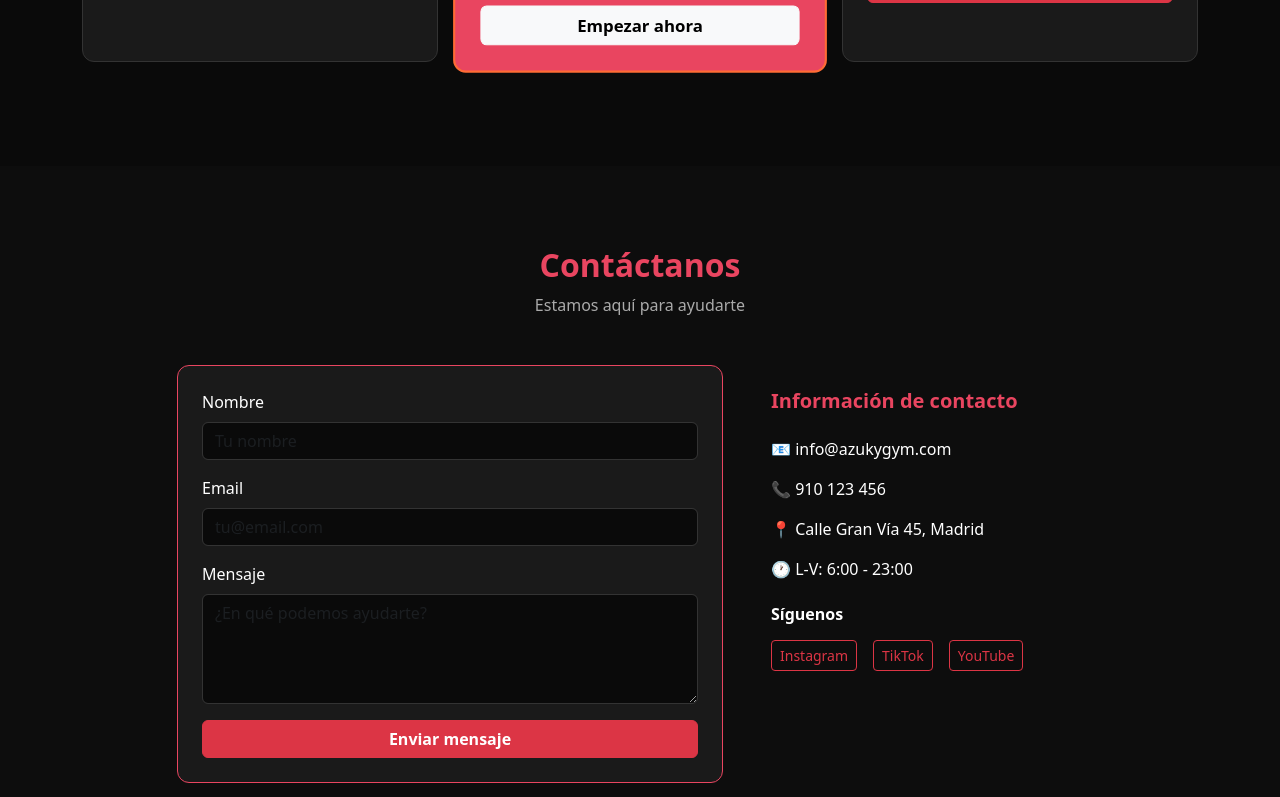
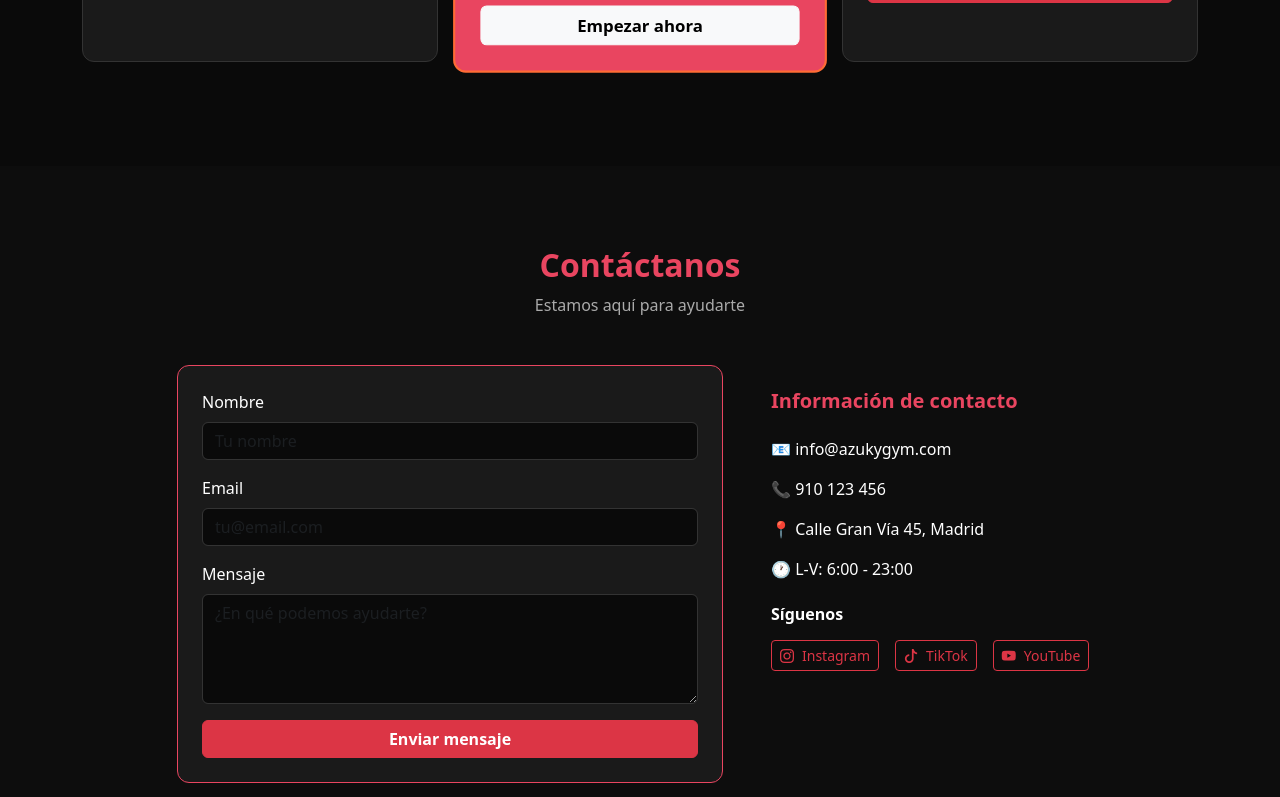
Before and after one commit to lilahmd/AzukyGym, a React (Vite) app in the folder frontend/: page / in a window 1280 px wide. Shown: the part 2000-2797 px from the top of the page. Built offline with nearby package versions, Linux system fonts and the light colour scheme.

Commit message:
añadir enlaces en siguenos

```diff
--- a/frontend/index.html
+++ b/frontend/index.html
@@ -3,6 +3,7 @@
   <head>
     <meta charset="UTF-8" />
     <link rel="icon" type="image/png" href="/logo_azuky_sin_fondo.png" />
+    <link rel="stylesheet" href="https://cdn.jsdelivr.net/npm/bootstrap-icons@1.11.3/font/bootstrap-icons.min.css">
     <meta name="viewport" content="width=device-width, initial-scale=1.0" />
     <title>AzukyGym</title>
   </head>
--- a/frontend/src/components/Navbar.jsx
+++ b/frontend/src/components/Navbar.jsx
@@ -15,8 +15,7 @@ export default function Navbar() {
       <div className="container">
         <Link className="navbar-brand d-flex align-items-center gap-2" to="/">
           <img src="/logo_azuky_sin_fondo.png" alt="AzukyGym" style={{ height: '45px', width: '45px', objectFit: 'contain' }} />
-          <span className="fw-bold fs-4" style={{ color: '#e94560' }}>Azuky</span>
-          <span className="fw-bold fs-4 text-white">Gym</span>
+         <span className="fw-bold fs-4" style={{ color: '#e94560' }}>Azuky<span className="text-white">Gym</span></span>
         </Link>
         <button className="navbar-toggler" type="button" data-bs-toggle="collapse" data-bs-target="#navbarNav">
           <span className="navbar-toggler-icon"></span>
--- a/frontend/src/pages/Inicio.jsx
+++ b/frontend/src/pages/Inicio.jsx
@@ -182,10 +182,10 @@ export default function Inicio() {
                 <div className="mt-4">
                   <h6 className="fw-bold text-white mb-3">Síguenos</h6>
                   <div className="d-flex gap-3">
-                    <a href="#" className="btn btn-outline-danger btn-sm">Instagram</a>
-                    <a href="#" className="btn btn-outline-danger btn-sm">TikTok</a>
-                    <a href="#" className="btn btn-outline-danger btn-sm">YouTube</a>
-                  </div>
+                     <a href="https://www.instagram.com" target="_blank" rel="noreferrer" className="btn btn-outline-danger btn-sm d-flex align-items-center gap-2"><i className="bi bi-instagram"></i> Instagram</a>
+                     <a href="https://www.tiktok.com" target="_blank" rel="noreferrer" className="btn btn-outline-danger btn-sm d-flex align-items-center gap-2"><i className="bi bi-tiktok"></i> TikTok</a>
+                     <a href="https://www.youtube.com" target="_blank" rel="noreferrer" className="btn btn-outline-danger btn-sm d-flex align-items-center gap-2"><i className="bi bi-youtube"></i> YouTube</a>
+                    </div>
                 </div>
               </div>
             </div>
```
